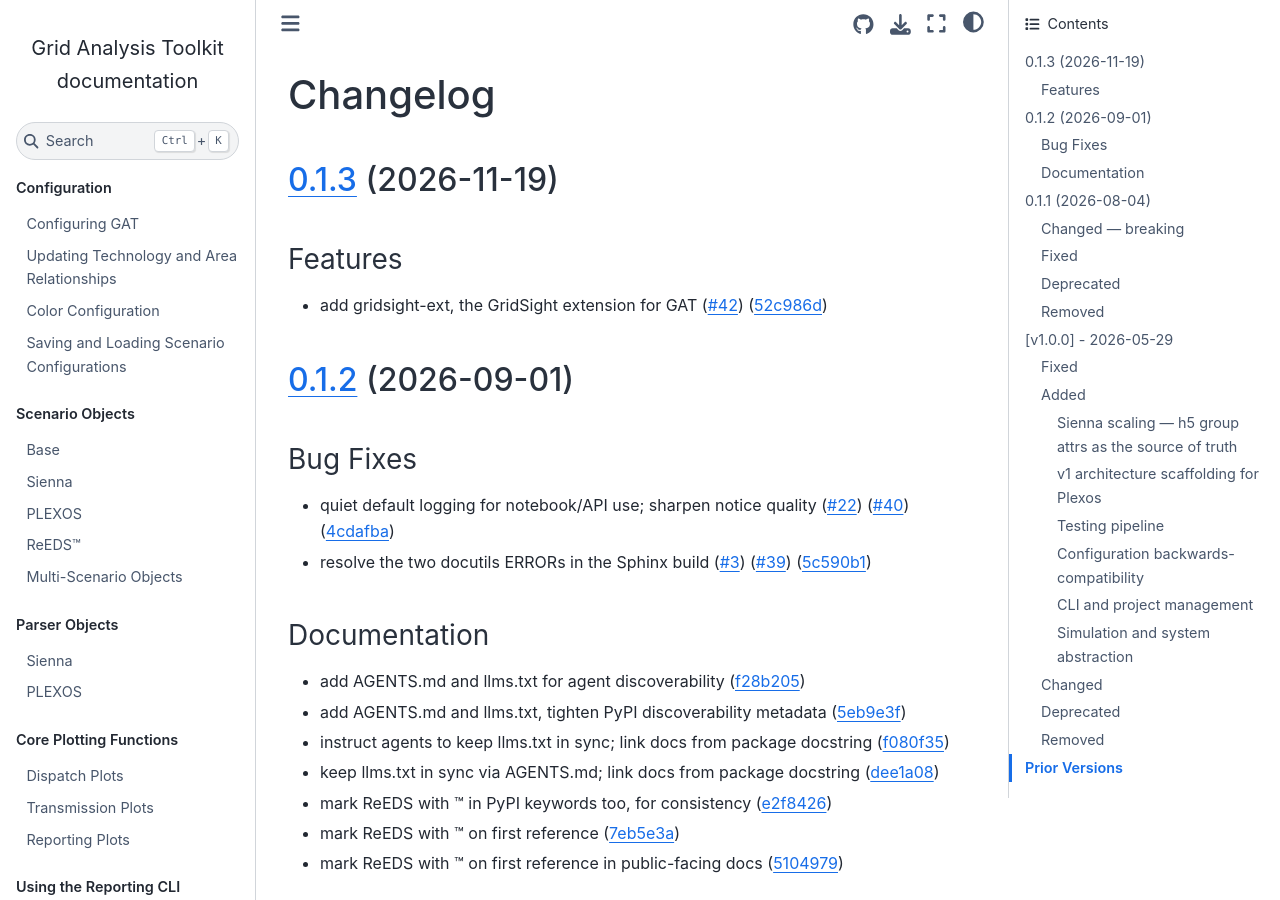
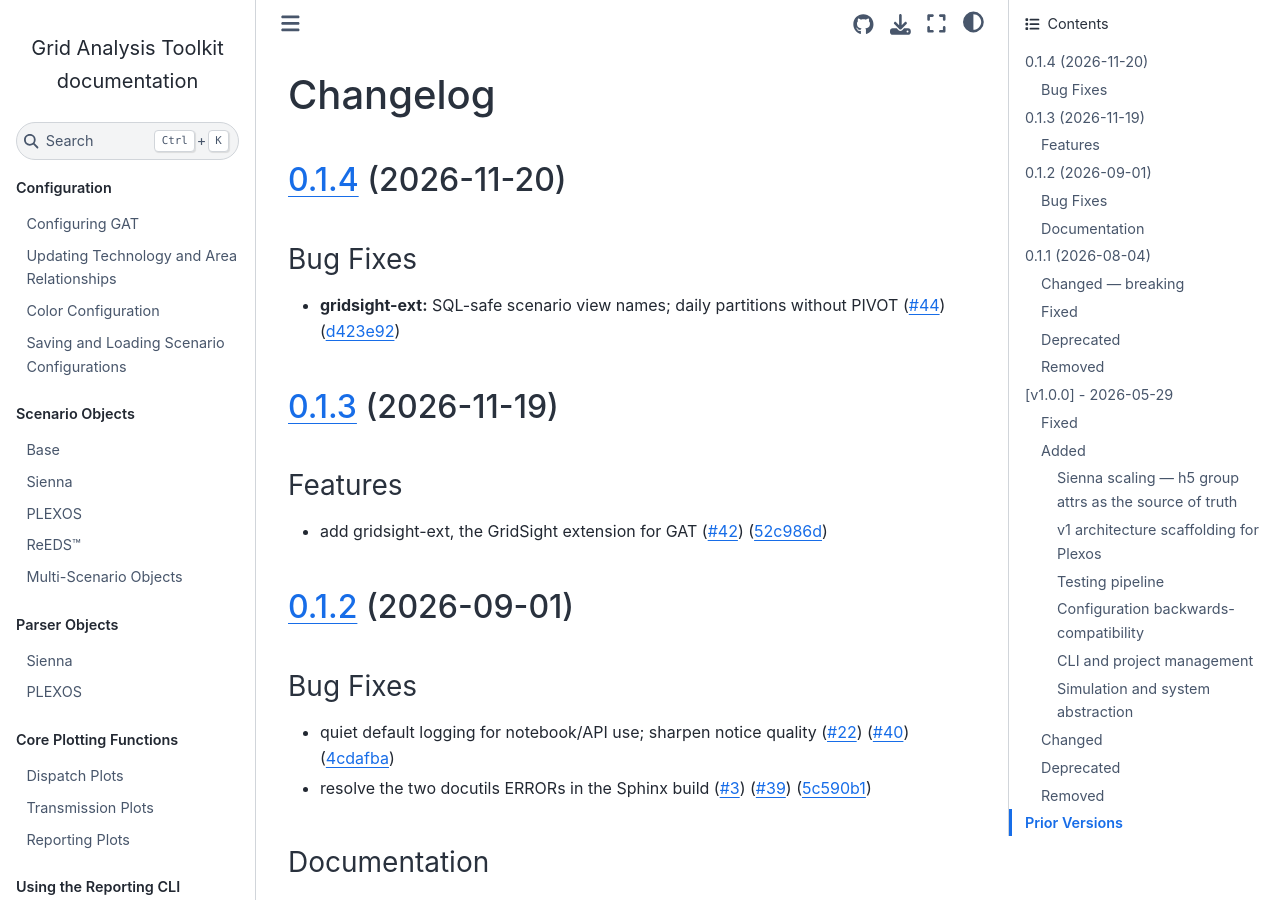
Before and after one commit to NatLabRockies/GridAnalysisToolkit, a Sphinx documentation site: the page built from docs/source/CHANGELOG.md, in a window 1280 px wide and 900 px high. Built offline with Sphinx 7.4.7 and the Sphinx Book theme 1.1.4, drawn with Linux system fonts in a browser that asks for light colours; pages that are not in the unit, such as notebooks, are missing from menus; the version number could not be read and is left out.

Commit message:
chore(main): release nlr-gat 0.1.4 (#46)
Co-authored-by: github-actions[bot] <41898282+github-actions[bot]@users.noreply.github.com>

```diff
--- a/docs/source/CHANGELOG.md
+++ b/docs/source/CHANGELOG.md
@@ -1,4 +1,11 @@
 # Changelog
+
+## [0.1.4](https://github.com/NatLabRockies/GridAnalysisToolkit/compare/nlr-gat-v0.1.3...nlr-gat-v0.1.4) (2026-11-20)
+
+
+### Bug Fixes
+
+* **gridsight-ext:** SQL-safe scenario view names; daily partitions without PIVOT ([#44](https://github.com/NatLabRockies/GridAnalysisToolkit/issues/44)) ([d423e92](https://github.com/NatLabRockies/GridAnalysisToolkit/commit/d423e92555b5c751f1d12a7d230385c20a9ddea6))
 
 ## [0.1.3](https://github.com/NatLabRockies/GridAnalysisToolkit/compare/nlr-gat-v0.1.2...nlr-gat-v0.1.3) (2026-11-19)
 
```
Also changed, not shown: .release-please-manifest.json.
